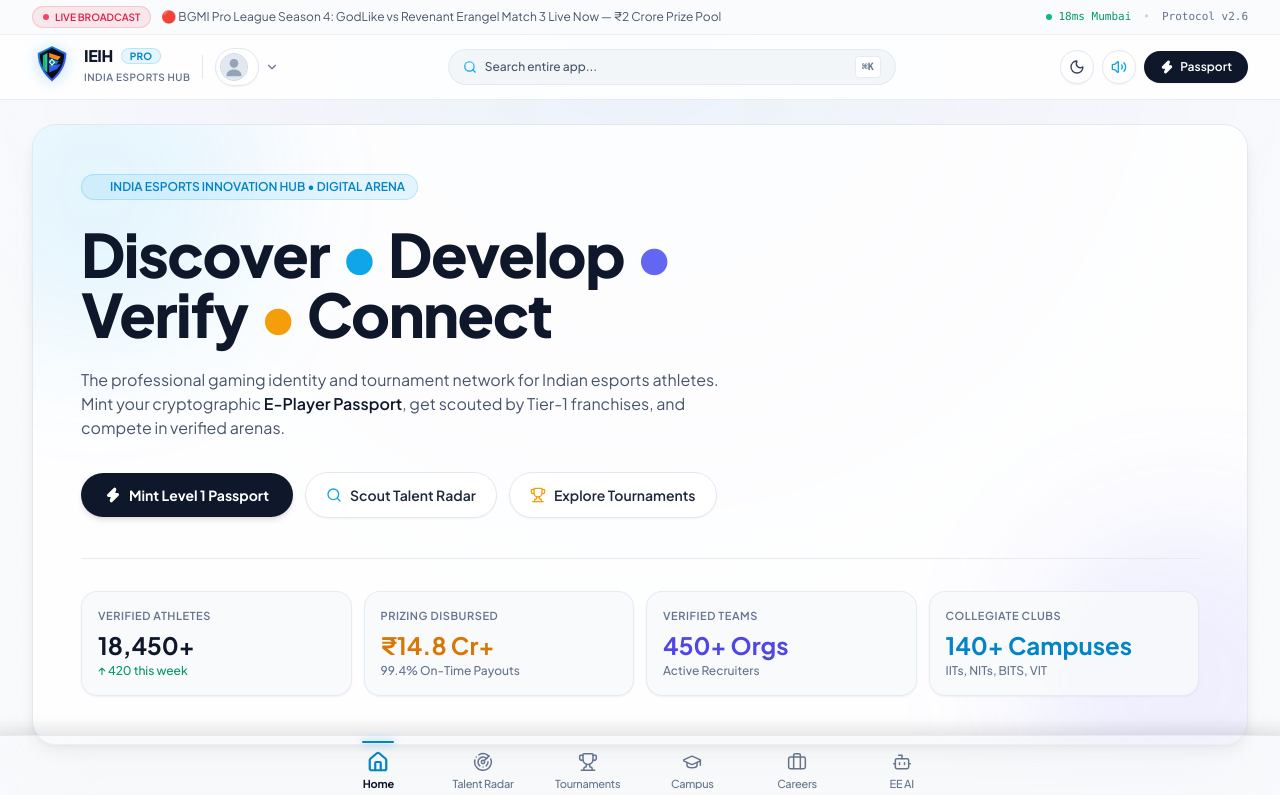
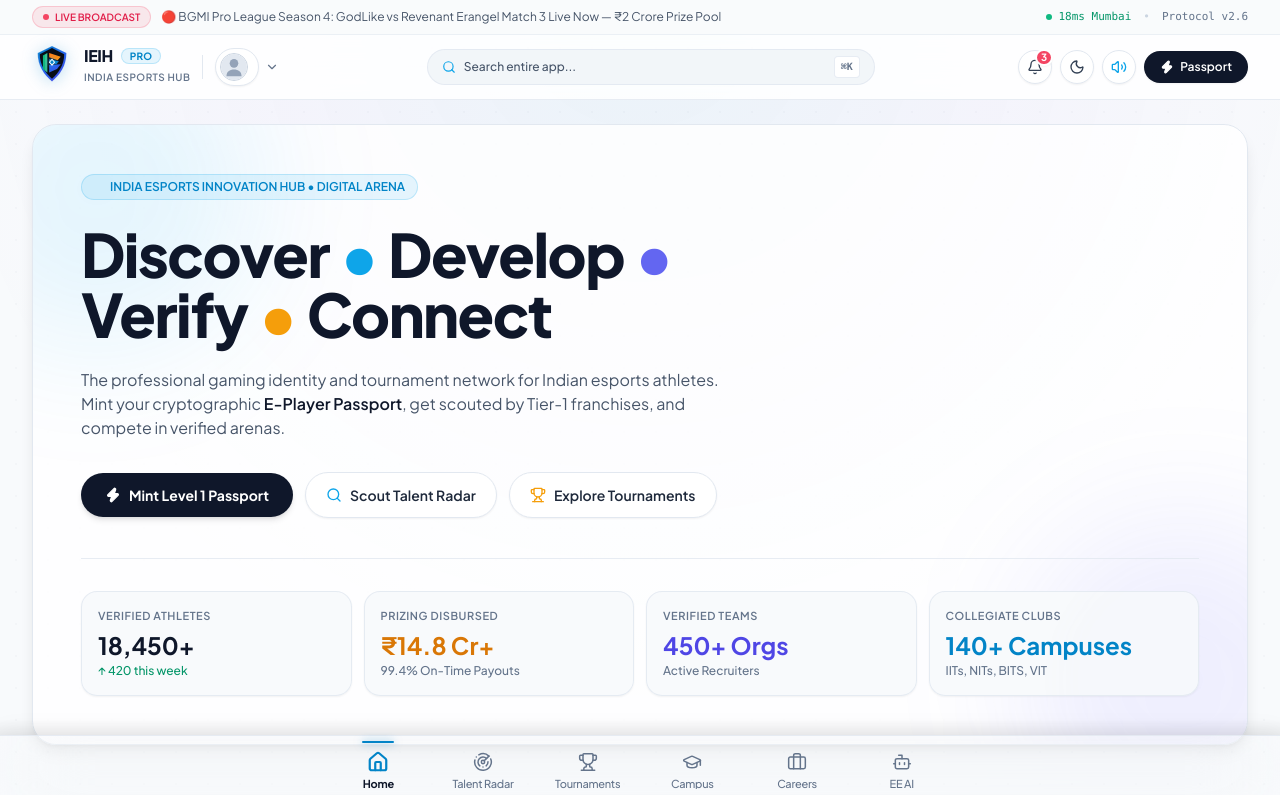
Before and after one commit to 1999rkgupta/ieih-app, a React (Vite) app in the folder frontend/: page / in a window 1280 px wide. Shown: the top 795 px of the page. Built offline with nearby package versions, Linux system fonts and the light colour scheme.

Commit message:
notification icon

```diff
--- a/frontend/src/components/layout/Navbar.tsx
+++ b/frontend/src/components/layout/Navbar.tsx
@@ -1,4 +1,4 @@
-import React, { useState, useEffect } from 'react';
+import React, { useState, useEffect, useRef } from 'react';
 import {
   Volume2,
   VolumeX,
@@ -6,7 +6,10 @@
   Search,
   ChevronDown,
   Sun,
-  Moon
+  Moon,
+  Bell,
+  CheckCheck,
+  Clock
 } from 'lucide-react';
 import { PlayerPassport } from '../../types';
 import { soundManager } from '../../utils/audio';
@@ -35,7 +38,72 @@
   const { theme, toggleTheme } = useTheme();
   const [isMuted, setIsMuted] = useState(soundManager.getMuted());
   const [userDropdownOpen, setUserDropdownOpen] = useState(false);
+  const [notificationsOpen, setNotificationsOpen] = useState(false);
   const [tickerIndex, setTickerIndex] = useState(0);
+  const notifRef = useRef<HTMLDivElement>(null);
+
+  const [notifications, setNotifications] = useState([
+    {
+      id: 'notif-1',
+      title: 'Skyesports Grand Slam: Round 2 Match',
+      desc: 'Check in for your Swiss-stage match starting in 30 mins.',
+      time: '15m ago',
+      unread: true,
+      tag: 'Tournament',
+      tagColor: 'bg-purple-500/10 text-purple-600 dark:text-purple-400 border-purple-500/20',
+      actionTab: 'tournaments'
+    },
+    {
+      id: 'notif-2',
+      title: 'IIT Bombay Esports: Tryout Invitation',
+      desc: 'Team Captain sent an official invite for collegiate scrims.',
+      time: '1h ago',
+      unread: true,
+      tag: 'Campus',
+      tagColor: 'bg-indigo-500/10 text-indigo-600 dark:text-indigo-400 border-indigo-500/20',
+      actionTab: 'campus'
+    },
+    {
+      id: 'notif-3',
+      title: 'Trust Escrow Verified: ₹25 Lakhs Locked',
+      desc: 'Krafton India Series escrow guarantee approved by auditor.',
+      time: '3h ago',
+      unread: true,
+      tag: 'Security',
+      tagColor: 'bg-emerald-500/10 text-emerald-600 dark:text-emerald-400 border-emerald-500/20',
+      actionTab: 'tournaments'
+    },
+    {
+      id: 'notif-4',
+      title: 'EE AI Companion: Aim Telemetry Ready',
+      desc: 'Weekly clutch conversion & radar benchmark analysis generated.',
+      time: 'Yesterday',
+      unread: false,
+      tag: 'AI Coach',
+      tagColor: 'bg-sky-500/10 text-sky-600 dark:text-sky-400 border-sky-500/20',
+      actionTab: 'ai'
+    }
+  ]);
+
+  // Click outside to close notifications dropdown
+  useEffect(() => {
+    const handleClickOutside = (e: MouseEvent) => {
+      if (notifRef.current && !notifRef.current.contains(e.target as Node)) {
+        setNotificationsOpen(false);
+      }
+    };
+    if (notificationsOpen) {
+      document.addEventListener('mousedown', handleClickOutside);
+    }
+    return () => document.removeEventListener('mousedown', handleClickOutside);
+  }, [notificationsOpen]);
+
+  const unreadCount = notifications.filter(n => n.unread).length;
+
+  const handleMarkAllRead = () => {
+    soundManager.playSuccessBeep();
+    setNotifications(prev => prev.map(n => ({ ...n, unread: false })));
+  };
 
   // Live ticker rotation
   useEffect(() => {
@@ -230,6 +298,105 @@
             <Search className="w-4 h-4 text-sky-500" />
           </button>
 
+          {/* Notifications Dropdown Container */}
+          <div className="relative" ref={notifRef}>
+            <button
+              onClick={() => {
+                soundManager.playClickSound();
+                setNotificationsOpen(!notificationsOpen);
+              }}
+              className={`relative p-2 rounded-full border transition-all duration-200 shadow-sm ${
+                notificationsOpen
+                  ? 'bg-slate-900 text-white dark:bg-white dark:text-slate-950 border-transparent'
+                  : 'border-slate-200 dark:border-white/10 bg-white dark:bg-white/5 hover:bg-slate-100 dark:hover:bg-white/10 text-slate-700 dark:text-slate-200'
+              }`}
+              title="Notifications"
+              aria-label="View notifications"
+            >
+              <Bell className="w-4 h-4" />
+              {unreadCount > 0 && (
+                <span className="absolute -top-0.5 -right-0.5 min-w-[17px] h-[17px] px-1 bg-rose-500 text-white text-[10px] font-bold rounded-full flex items-center justify-center border-2 border-white dark:border-[#090c13] shadow-sm animate-pulse">
+                  {unreadCount}
+                </span>
+              )}
+            </button>
+
+            {/* Notification Dropdown Panel */}
+            {notificationsOpen && (
+              <div className="absolute right-0 top-full mt-2 w-80 sm:w-96 bg-white dark:bg-[#111726] border border-slate-200 dark:border-white/10 rounded-2xl shadow-2xl overflow-hidden z-50 animate-fadeIn">
+                {/* Header */}
+                <div className="p-3.5 border-b border-slate-200/80 dark:border-white/10 flex items-center justify-between bg-slate-50/70 dark:bg-white/[0.02]">
+                  <div className="flex items-center gap-2">
+                    <span className="font-bold text-xs text-slate-900 dark:text-white uppercase tracking-wider">
+                      Notifications
+                    </span>
+                    {unreadCount > 0 && (
+                      <span className="px-1.5 py-0.2 text-[10px] font-bold bg-rose-500/10 text-rose-600 dark:text-rose-400 border border-rose-500/20 rounded-full">
+                        {unreadCount} new
+                      </span>
+                    )}
+                  </div>
+
+                  {unreadCount > 0 && (
+                    <button
+                      onClick={handleMarkAllRead}
+                      className="text-[11px] font-semibold text-sky-600 dark:text-sky-400 hover:text-sky-500 flex items-center gap-1 transition-colors"
+                    >
+                      <CheckCheck className="w-3.5 h-3.5" />
+                      <span>Mark all read</span>
+                    </button>
+                  )}
+                </div>
+
+                {/* Notification Items List */}
+                <div className="max-h-80 overflow-y-auto divide-y divide-slate-100 dark:divide-white/5 p-1.5">
+                  {notifications.map(n => (
+                    <div
+                      key={n.id}
+                      onClick={() => {
+                        soundManager.playClickSound();
+                        setNotifications(prev => prev.map(item => item.id === n.id ? { ...item, unread: false } : item));
+                        onNavigate(n.actionTab);
+                        setNotificationsOpen(false);
+                      }}
+                      className={`p-3 rounded-xl cursor-pointer transition-all flex items-start gap-3 ${
+                        n.unread
+                          ? 'bg-sky-50/50 dark:bg-sky-500/5 hover:bg-sky-50 dark:hover:bg-sky-500/10'
+                          : 'hover:bg-slate-50 dark:hover:bg-white/5 opacity-80'
+                      }`}
+                    >
+                      <div className="w-2 h-2 rounded-full mt-1.5 shrink-0 bg-sky-500" style={{ visibility: n.unread ? 'visible' : 'hidden' }}></div>
+                      <div className="flex-1 min-w-0">
+                        <div className="flex items-center justify-between gap-1 mb-0.5">
+                          <span className={`text-[10px] font-bold px-1.5 py-0.2 rounded border ${n.tagColor}`}>
+                            {n.tag}
+                          </span>
+                          <span className="text-[10px] text-slate-400 font-mono flex items-center gap-1">
+                            <Clock className="w-2.5 h-2.5" />
+                            {n.time}
+                          </span>
+                        </div>
+                        <h4 className="text-xs font-bold text-slate-900 dark:text-white truncate">
+                          {n.title}
+                        </h4>
+                        <p className="text-[11px] text-slate-500 dark:text-slate-400 line-clamp-2 mt-0.5 leading-snug">
+                          {n.desc}
+                        </p>
+                      </div>
+                    </div>
+                  ))}
+                </div>
+
+                {/* Footer */}
+                <div className="p-2 border-t border-slate-200/80 dark:border-white/10 bg-slate-50/50 dark:bg-white/[0.02] text-center">
+                  <span className="text-[10px] text-slate-400 font-mono">
+                    All notifications verified by IEIH Trust Protocol
+                  </span>
+                </div>
+              </div>
+            )}
+          </div>
+
           {/* Theme Switcher Toggle */}
           <button
             onClick={() => {
```
